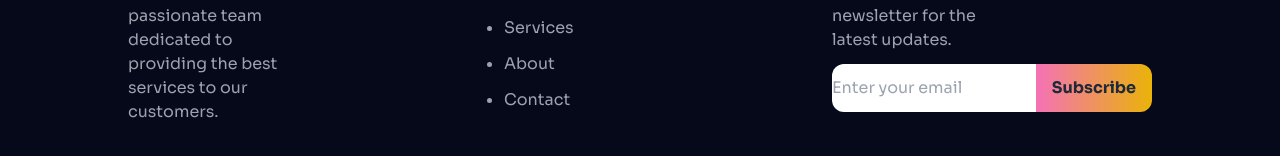
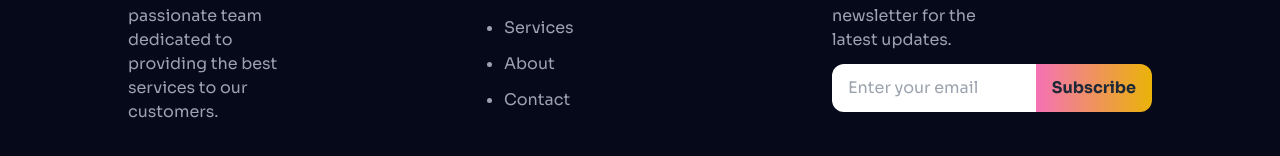
Before and after one commit to Hayder987/dream11-bpl-team-react-router, a React (Vite) app: page / in a window 1280 px wide. Shown: the part 4272-4428 px from the top of the page. Built offline with nearby package versions, Linux system fonts and the light colour scheme.

Commit message:
README file update

```diff
--- a/src/components/Footer/Footer.jsx
+++ b/src/components/Footer/Footer.jsx
@@ -47,7 +47,7 @@ const Footer = () => {
                      Subscribe to our newsletter for the latest updates.
                    </p>
                    <div className="flex">
-                     <input type="text" placeholder="Enter your email" className=" input-bordered rounded-tl-xl rounded-bl-xl w-full max-w-xs" />
+                     <input type="text" placeholder="Enter your email" className=" input-bordered px-4 rounded-tl-xl rounded-bl-xl w-full max-w-xs" />
                      <button className="p-3 font-bold rounded-tr-xl rounded-br-xl px-4 bg-gradient-to-r from-pink-400 to-yellow-500">Subscribe</button>
                    </div>
                  </div>
```
Also changed, not shown: 1 other file (tests, documents, lock files or other folders).
